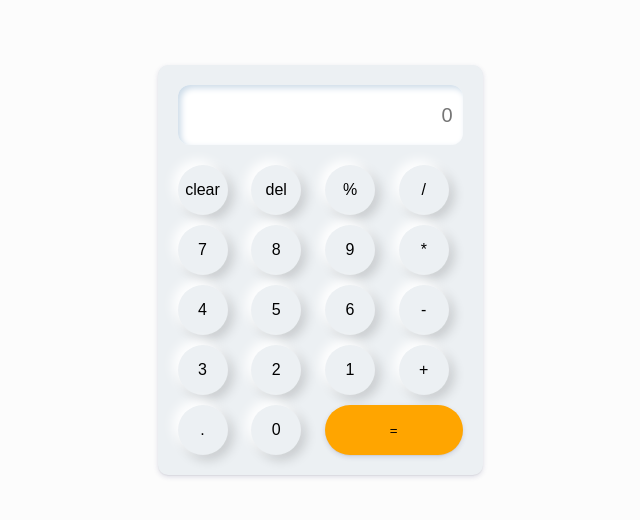
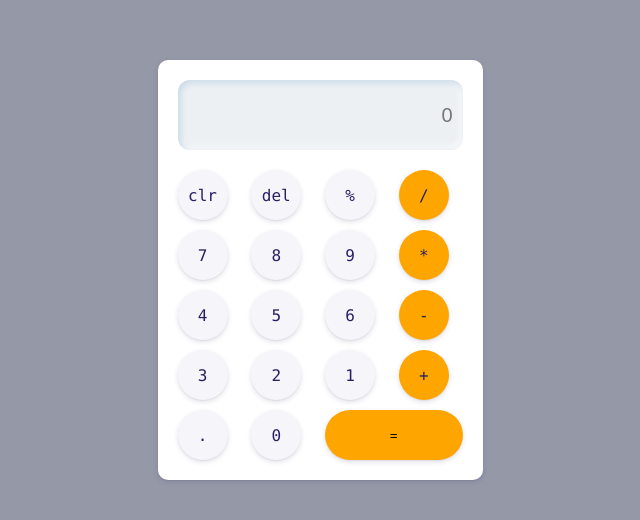
Before and after one commit to ashilthomas/calculator, a plain HTML site: page index.html in a window 1280 px wide. Shown: the part 130-650 px from the top of the page, without its empty margins (320-960 px from the left). Drawn offline with Linux system fonts and the light colour scheme.

Commit message:
updated style

```diff
--- a/index.html
+++ b/index.html
@@ -10,23 +10,23 @@
      <div class="container">
         <div class="calculator">
         <input type="text" placeholder="0" id="output-screen">
-        <button onclick="clearOutput()" class="buttons">clear</button>
-        <button onclick="deleteText()" class="buttons">del</button>
-        <button onclick="display('%')" class="buttons">%</button>
-        <button onclick="display('/')" class="buttons">/</button>
+        <button onclick="clearOutput()" class="buttons ">clr</button>
+        <button onclick="deleteText()" class="buttons ">del</button>
+        <button onclick="display('%')" class="buttons ">%</button>
+        <button onclick="display('/')" class="buttons sp-colur">/</button>
         <button onclick="display('7')" class="buttons">7</button>
         <button onclick="display('8')" class="buttons">8</button>
         <button onclick="display('9')" class="buttons">9</button>
-        <button onclick="display('*')" class="buttons">*</button>
+        <button onclick="display('*')" class="buttons sp-colur">*</button>
         <button onclick="display('4')" class="buttons">4</button>
         <button onclick="display('5')" class="buttons">5</button>
         <button onclick="display('6')" class="buttons">6</button>
-        <button onclick="display('-')" class="buttons">-</button>
+        <button onclick="display('-')" class="buttons sp-colur">-</button>
         <button onclick="display('3')" class="buttons">3</button>
         <button onclick="display('2')" class="buttons">2</button>
         <button onclick="display('1')" class="buttons">1</button>
-        <button onclick="display('+')" class="buttons">+</button>
-        <button onclick="display('.')" class="buttons">.</button>
+        <button onclick="display('+')" class="buttons sp-colur">+</button>
+        <button onclick="display('.')" class="buttons ">.</button>
         <button onclick="display('0')" class="buttons">0</button>
         <button onclick="calculate()" class="equel-btn">=</button>
 
--- a/script.js
+++ b/script.js
@@ -21,6 +21,19 @@ function calculate(){
     }
 
 }
+
+window.addEventListener('keydown', (event) => {
+    const key = event.key;
+    if (key === 'Enter') {
+        calculate();
+
+    }  else if (key === 'Escape') {
+        clear();
+    }
+
+
+});
+
 function deleteText() {
     output.value = output.value.slice(0, -1);
 }
--- a/style.css
+++ b/style.css
@@ -13,7 +13,7 @@
     align-items: center;
     justify-content: center;
     margin: auto;
-    background-color: #FCFCFC;
+    background-color: #9498A7;
 }
 .calculator{
 
@@ -23,13 +23,15 @@
     box-shadow: rgba(50, 50, 105, 0.15) 0px 2px 5px 0px, rgba(0, 0, 0, 0.05) 0px 1px 1px 0px;
      padding: 20px;
      border-radius: 10px;
-   background-color: #ecf0f3;
+
+   background-color: white;
+
 
 
 }
 input {
     grid-column: span 4;
-   height: 60px;
+   height: 70px;
     border: none;
     box-shadow: rgb(204, 219, 232) 3px 3px 6px 0px inset, rgba(255, 255, 255, 0.5) -3px -3px 6px 1px inset;
     font-size: 20px;
@@ -38,6 +40,7 @@ input {
     padding: 10px;
     outline: none;
     text-align: end;
+    background-color: #ecf0f3
 
 }
 .equel-btn{
@@ -50,8 +53,8 @@ input {
 }
 
 .buttons{
-    /* box-shadow: rgba(50, 50, 105, 0.15) 0px 2px 5px 0px, rgba(0, 0, 0, 0.05) 0px 1px 1px 0px; */
-    box-shadow: -5px -5px 12px #ffff, 5px 5px 12px rgba(0,0,0,.16);
+    box-shadow: rgba(50, 50, 105, 0.15) 0px 2px 5px 0px, rgba(0, 0, 0, 0.05) 0px 1px 1px 0px;
+
     border: none;
     border-radius: 50%;
     width: 50px;
@@ -62,9 +65,14 @@ input {
     font-size: 16px;
     cursor: pointer;
     transition: background-color 0.3s ease;
-}
-.buttons:hover{
+    font-family: "Cascadia Code",Consolas,Monaco,"Andale Mono","Ubuntu Mono",monospace;
+    color: #2a1f62;
+    background: #f5f5fa;
 
-    box-shadow: rgb(204, 219, 232) 3px 3px 6px 0px inset, rgba(255, 255, 255, 0.5) -3px -3px 6px 1px inset;
+    transition: .2s;
 
 }
+
+.sp-colur{
+    background-color: orange !important;
+}
```
